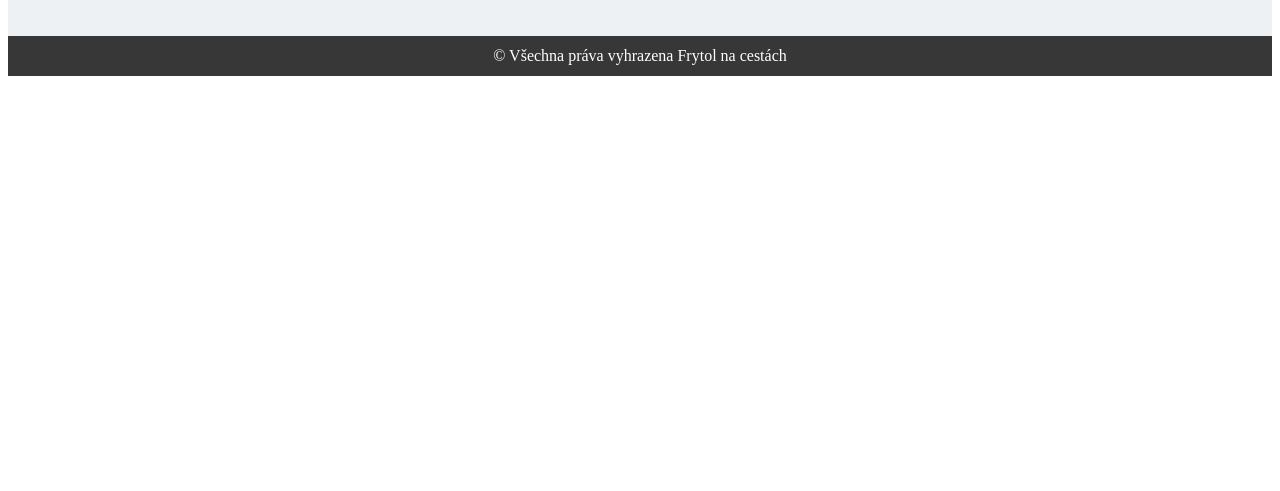
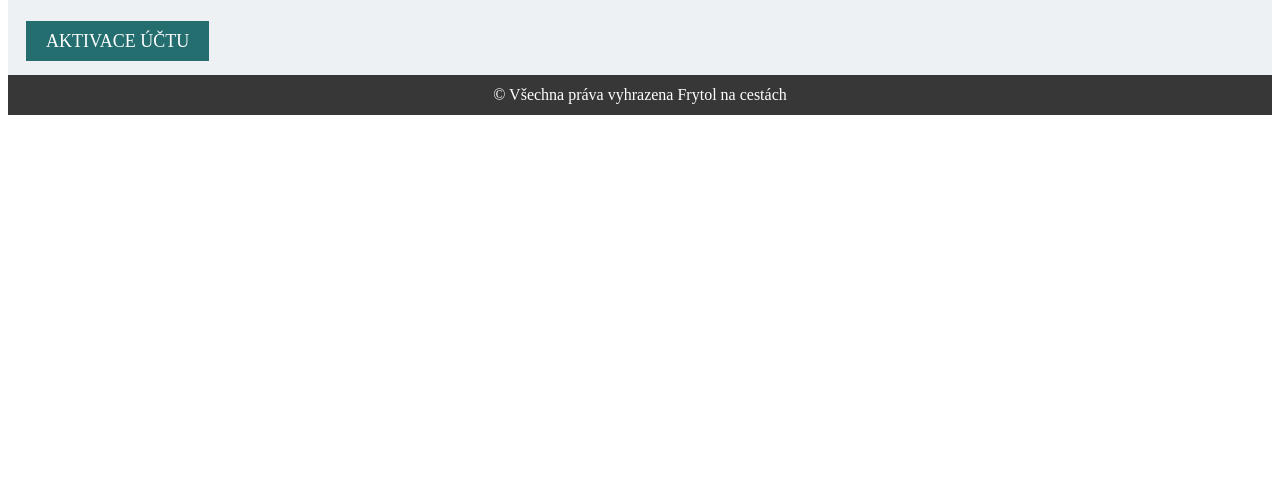
Before and after one commit to frytolnacestach/frytolnacestach-mail, a website: page templates/registration.html in a window 1280 px wide. Shown: the part 309-800 px from the top of the page. Drawn offline with Linux system fonts and the light colour scheme.

Commit message:
ADD button for email

```diff
--- a/templates/registration.html
+++ b/templates/registration.html
@@ -26,6 +26,15 @@
                 margin: 5px 0 10px;
             }
 
+            .button {
+                background-color: #246e70;
+                color: #ffffff;
+                padding: 10px 20px;
+                font-size: 18px;
+                text-transform: uppercase;
+                text-decoration: none;
+            }
+
             .footer {
                 width: 100%;
                 text-align: center;
@@ -51,6 +60,8 @@
                     <h1>Vaše registrace byla úspěšná</h1>
                     <p>Děkujeme vám za registraci na cestovatelském portálu Frytol na cestách.
                     Doufáme, že zde najdete všechny potřebné informace pro naplánování vaší další cesty a že nás doporučíte i dalším cestovatelům.</p>
+                    <br>
+                    <a class="button" href="https://frytolnacestach.cz/ucet/aktivace">AKTIVACE ÚČTU</a>
                 </td>
             </tr>
         </table>
```
